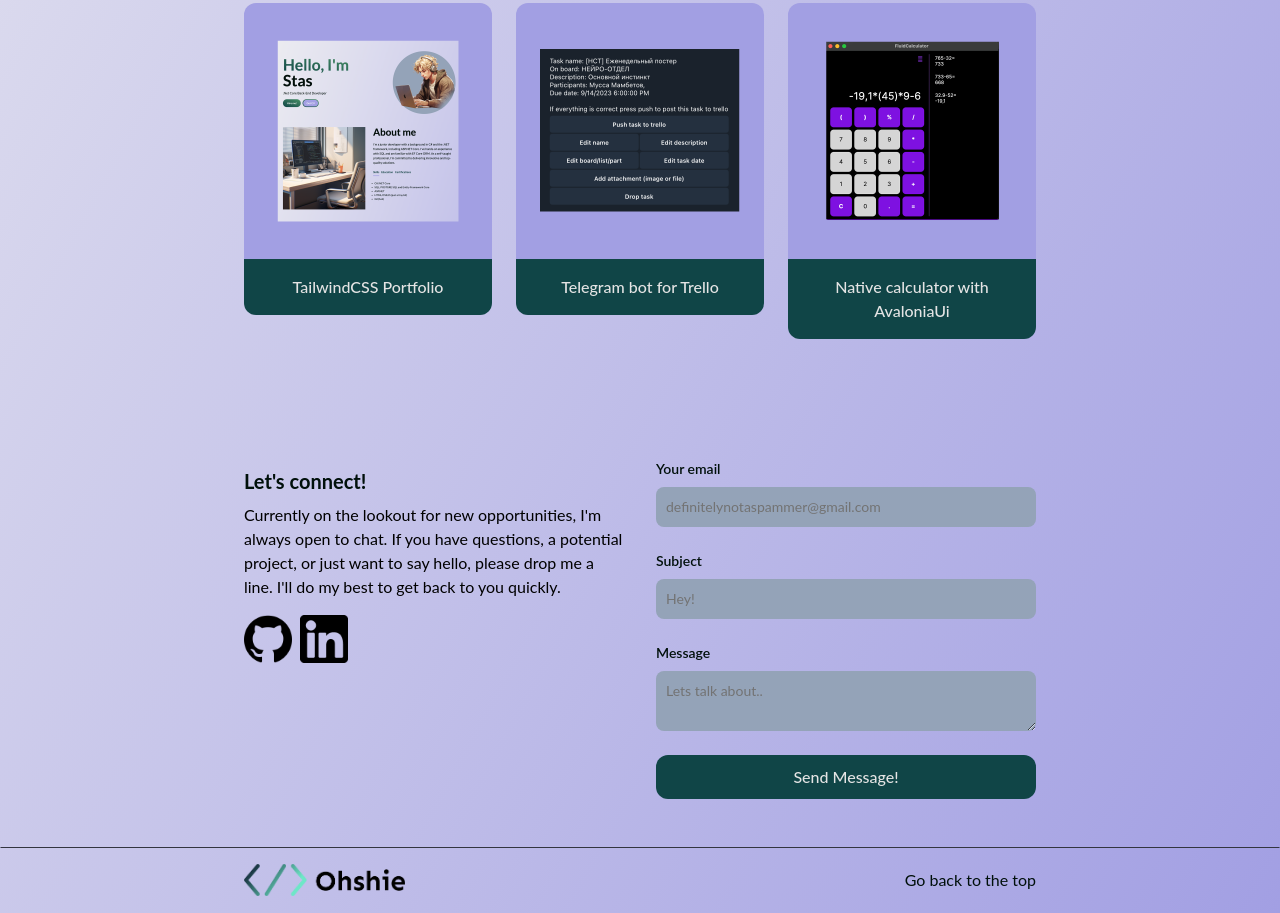
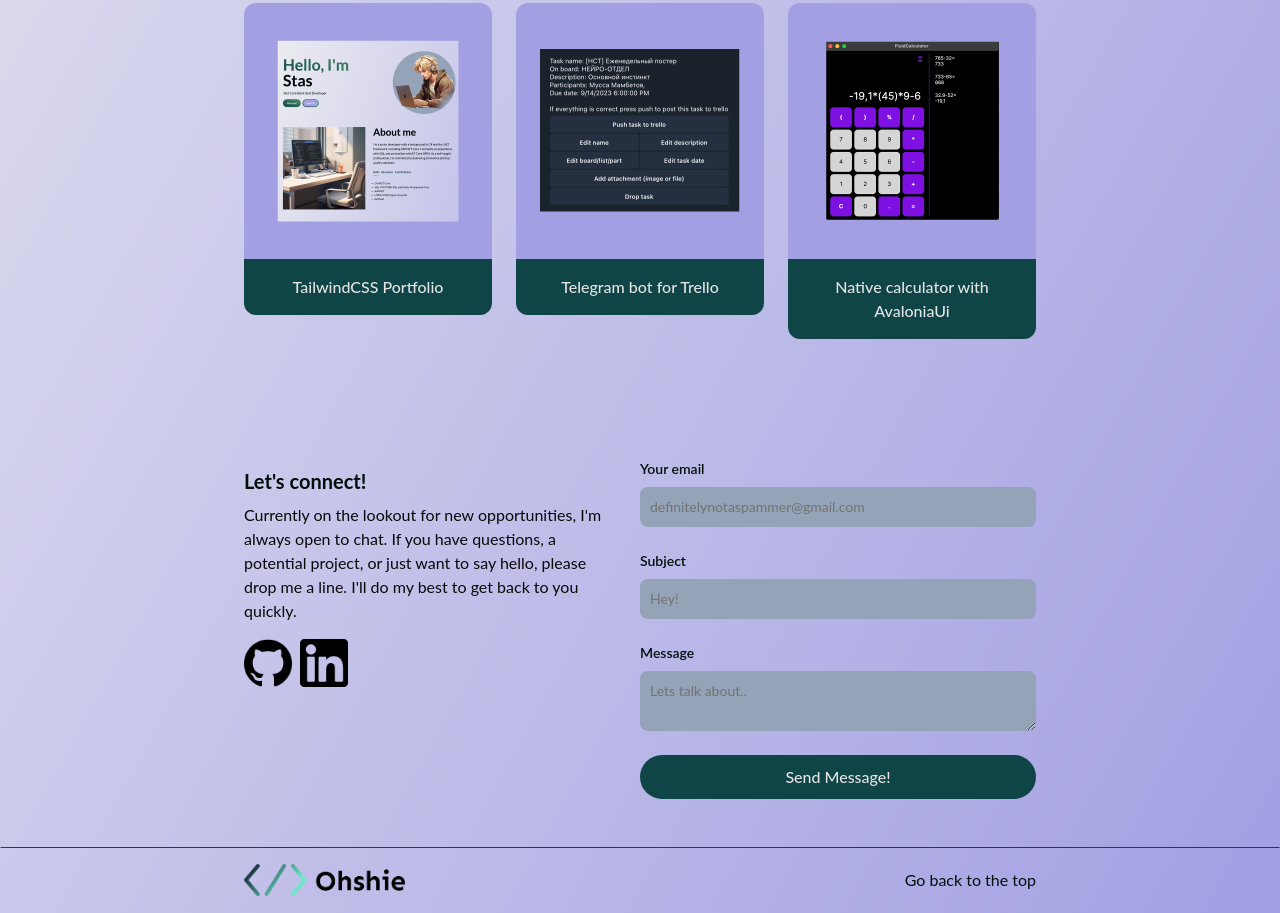
Before and after one commit to ohshie/Portfolio, a website: page index.html in a window 1280 px wide. Shown: the part 1405-2318 px from the top of the page. Drawn offline with Linux system fonts and the light colour scheme.

Commit message:
Some styling here and there. Still need to get education and certification done. + mailing server

```diff
--- a/index.html
+++ b/index.html
@@ -255,11 +255,11 @@
         </section>
 
         <!-- Contact -->
-        <section id="contact" class="grid md:grid-cols-2 py-12 gap-8 relative">
-            <div>
-                <h5 class="text-xl font-bold text-textBlack my-2">Let's connect!</h5>
-                <p class="text-[#090909 mb-4 max-w-dm]">Currently on the lookout for new opportunities, I'm always open to chat. If you have questions, a potential project, or just want to say hello, please drop me a line. I'll do my best to get back to you quickly.</p>
-                <div class="socials flex flex-row gap-2">
+        <section id="contact" class="flex flex-col sm:flex-row justify-between py-12">
+            <div class="basis-1/2 pr-8 flex-col justify-start">
+                <h2 class="text-xl font-bold text-textBlack my-2">Let's connect!</h2>
+                <p class="text-[#090909]">Currently on the lookout for new opportunities, I'm always open to chat. If you have questions, a potential project, or just want to say hello, please drop me a line. I'll do my best to get back to you quickly.</p>
+                <div class="socials flex flex-row gap-2 py-4">
 
                     <a href="https://github.com/ohshie" target="_blank">
                         <img class="hover:scale-105" alt="Github icon and link" loading="lazy" width="48" height="48" decoding="async" data-nimg="1" style="color: transparent; transition: 100ms;" src="/assets/images/GitHubB.png">
@@ -272,21 +272,21 @@
                 </div>
             </div>
 
-            <div>
-                <form class="flex flex-col">
-                    <div class="mb-6">
-                        <label for="email" class="text-textBlack block mb-2 text-sm font-semibold">Your email</label>
-                        <input id="email" class="bg-slate-400 border-1 border-[#104547] placeholder-neutral-500 text-sm rounded-lg block w-full p-2.5" placeholder="definitelynotaspammer@gmail.com" type="email" style="background-size: auto, 25px; background-image: none;">
+            <div class="basis-1/2">
+                <form class="flex flex-col gap-6">
+                    <div class="">
+                        <label for="email" class="text-textBlack block pb-2 text-sm font-semibold">Your email</label>
+                        <input id="email" class="bg-slate-400 border-1 border-[#104547] placeholder-neutral-500 text-sm rounded-lg block w-full p-2.5" placeholder="definitelynotaspammer@gmail.com" type="email">
                     </div>
-                    <div class="mb-6">
-                        <label for="subject" class="text-textBlack block mb-2 text-sm font-semibold">Subject</label>
-                        <input id="subject" class="bg-slate-400 border-1 border-[#104547] placeholder-neutral-500 text-sm rounded-lg block w-full p-2.5" placeholder="Hey!" type="text" style="background-size: auto, 25px; background-image: none;">
+                    <div class="">
+                        <label for="subject" class="text-textBlack block pb-2 text-sm font-semibold">Subject</label>
+                        <input id="subject" class="bg-slate-400 border-1 border-[#104547] placeholder-neutral-500 text-sm rounded-lg block w-full p-2.5" placeholder="Hey!" type="text">
                     </div>
-                    <div class="mb-6">
-                        <label for="message" class="text-textBlack block mb-2 text-sm font-semibold">Message</label>
-                        <textarea id="message" class="bg-slate-400 border-1 border-[#104547] placeholder-neutral-500 text-sm rounded-lg block w-full p-2.5" placeholder="Lets talk about.." type="text" style="background-size: auto, 25px; background-image: none;"></textarea>
+                    <div class="">
+                        <label for="message" class="text-textBlack block pb-2 text-sm font-semibold">Message</label>
+                        <textarea id="message" class="bg-slate-400 border-1 border-[#104547] placeholder-neutral-500 text-sm rounded-lg block w-full p-2.5" placeholder="Lets talk about.." type="text"></textarea>
                     </div>
-                    <button class="bg-[#104547] hover:bg-[hsl(182,53%,27%)] rounded-xl text-[#e4e4e4] font-medium py-2.5 px-5 w-full">Send Message!</button>
+                    <button class="bg-[#104547] hover:bg-[hsl(182,53%,27%)] rounded-full text-[#e4e4e4] font-medium py-2.5 px-5 w-full">Send Message!</button>
                 </form>
             </div>
         </section>
```
Also changed, not shown: css/style.css.
